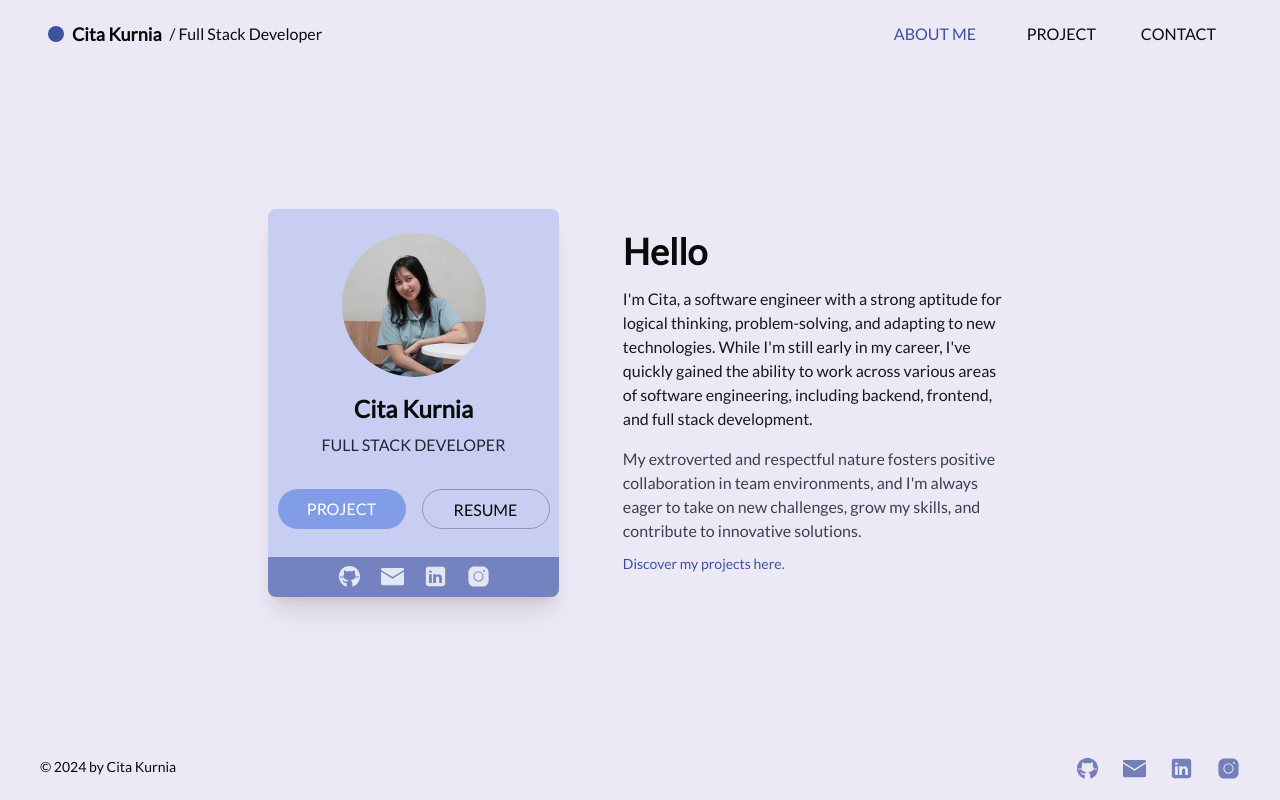
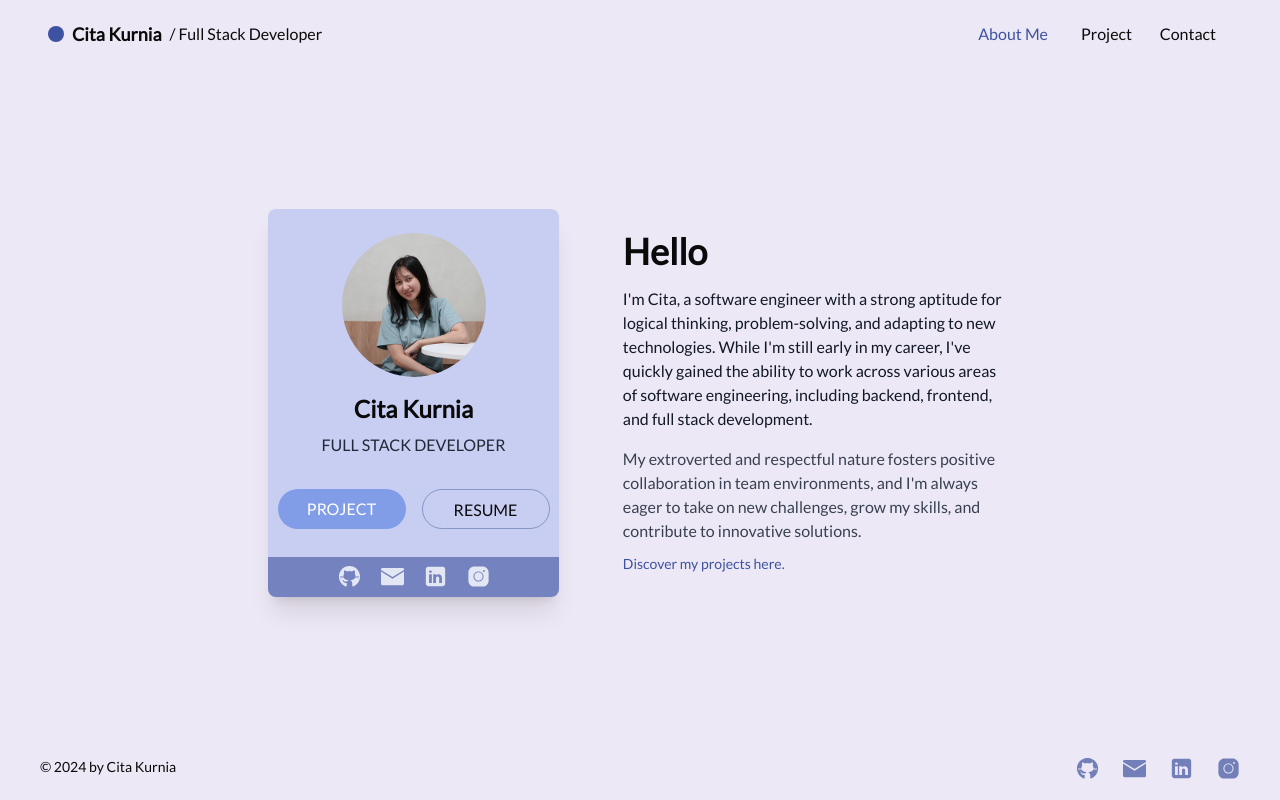
Before and after one commit to citakurnia/portofolio, a Next.js app: page / in a window 1280 px wide. Built offline with nearby package versions, Linux system fonts and the light colour scheme.

Commit message:
fix: edit navbar and bg color

```diff
--- a/src/app/components/header/index.tsx
+++ b/src/app/components/header/index.tsx
@@ -7,15 +7,15 @@ import { usePathname } from "next/navigation";
 
 const menuList = [
   {
-    label: "ABOUT ME",
+    label: "About Me",
     href: "/",
   },
   {
-    label: "PROJECT",
+    label: "Project",
     href: "/project",
   },
   {
-    label: "CONTACT",
+    label: "Contact",
     href: "/contact",
   },
 ];
@@ -31,12 +31,12 @@ export default function Header() {
         <span className="text-normal sm:text-lg font-bold">Cita Kurnia</span>
         <span>/ Full Stack Developer</span>
       </div>
-      <nav className="hidden md:flex md:pr-4 md:space-x-3 lg:space-x-6">
+      <nav className="hidden md:flex md:pr-4 space-x-1">
         {menuList.map((menu) => (
           <Link
             key={menu.label}
             href={menu.href}
-            className={`hover:text-primary-deep-blue w-24 text-end ${
+            className={`hover:text-primary-deep-blue w-20 text-end ${
               pathname === menu.href && " text-primary-deep-blue"
             }`}
           >
--- a/src/app/view/contact/index.tsx
+++ b/src/app/view/contact/index.tsx
@@ -7,7 +7,7 @@ export default function ContactView() {
     <>
       <div className="flex flex-col md:flex-row justify-center items-center container mx-auto">
         <div className="relative z-10 w-[80vw]">
-          <div className="relative w-full p-4 py-8 md:py-12 rounded-lg sm:rounded-full shadow-xl bg-primary-med-blue/20">
+          <div className="relative w-full p-4 py-8 md:py-12 rounded-lg sm:rounded-full shadow-lg bg-primary-med-blue/20">
             <div className="font-semibold text-xl sm:text-2xl text-center">
               Contact Here
             </div>
```
